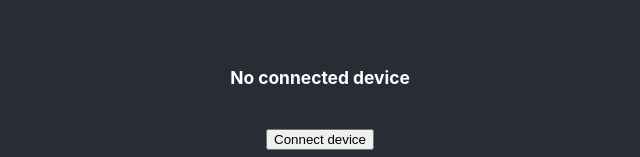
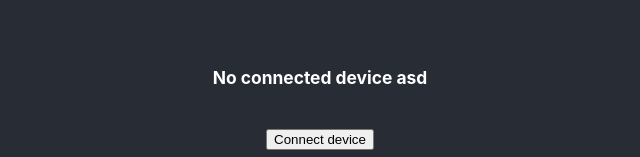
Before and after one commit to nnininnine/pcsclite-react-example, a React (Create React App) app: page / in a window 1280 px wide. Shown: the part 472-629 px from the top of the page, without its empty margins (320-960 px from the left). Built offline with nearby package versions, Linux system fonts and the light colour scheme.

Commit message:
Update App.js

```diff
--- a/src/App.js
+++ b/src/App.js
@@ -100,12 +100,12 @@ function App() {
         <h6>
           {device !== undefined
             ? `connected device: ${device.productName}`
-            : "No connected device"}
+            : "No connected device asd"}
         </h6>
         <button
           onClick={() => {
             console.log("on click");
-            connect();
+            connectTake2();
           }}
         >
           Connect device
```
